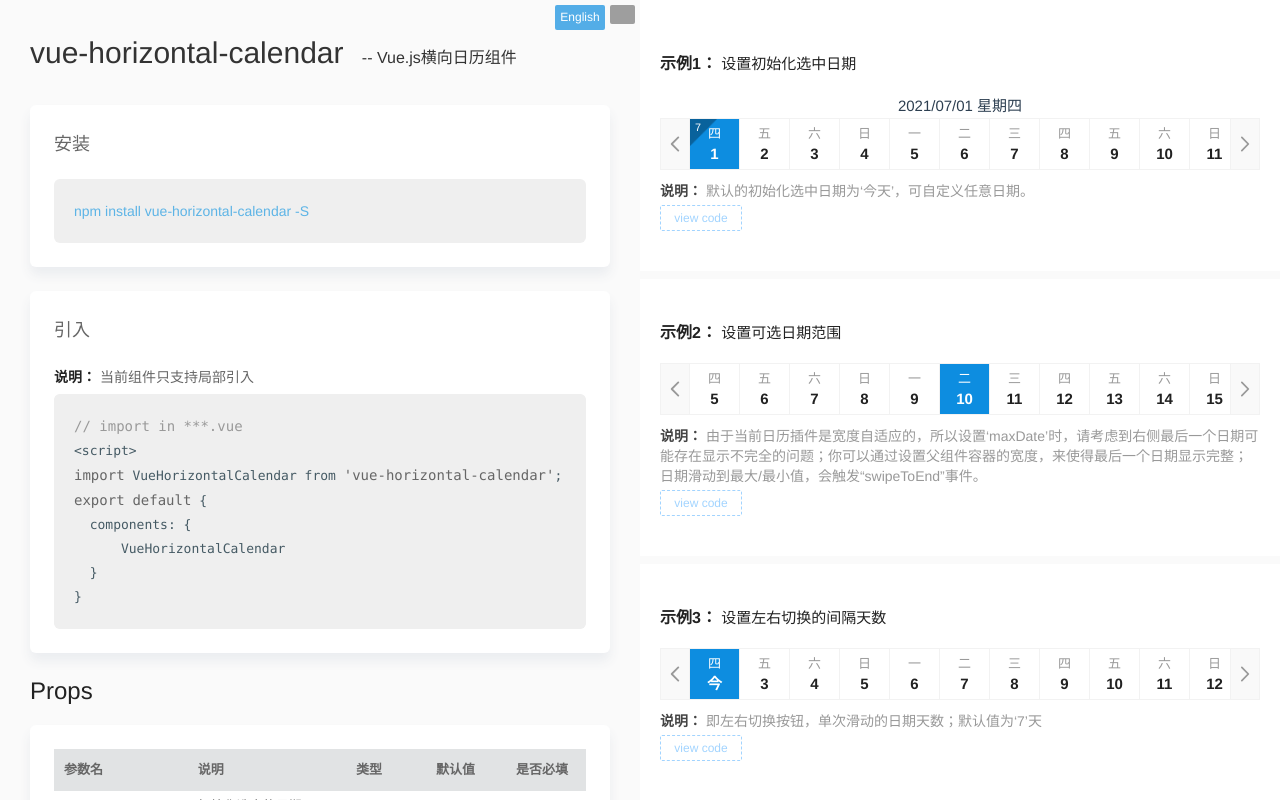
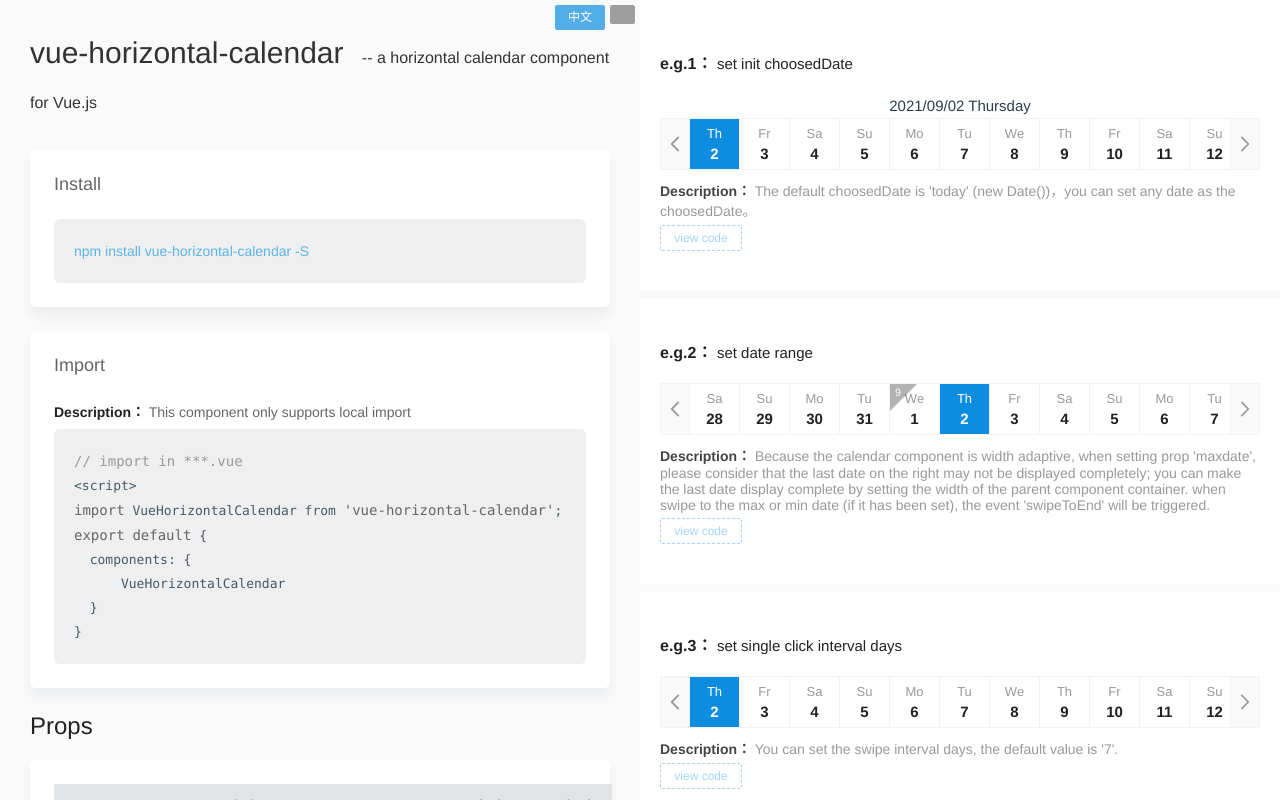
Before and after one commit to jacques33/vue-horizontal-calendar, a Vue app: page / in a window 1280 px wide. Built offline with nearby package versions, Linux system fonts and the light colour scheme; grey boxes are pictures that could not be loaded.

Commit message:
feat: set english as the default language for docs

```diff
--- a/src/App.vue
+++ b/src/App.vue
@@ -359,8 +359,8 @@
           style="text-align:center;line-height:24px;font-size:15px;"
         >{{this.choosedDay2.dateFormat}} {{currLang.week}}{{this.choosedDay2.day | weekName}}</p>
         <vue-horizontal-calendar
-          choosedDate="2021/07/01"
-          v-bind:highlightedDates="['7-28-2021']"
+          :choosedDate="todayStr"
+          :highlightedDates="[dateStr1]"
           :lang="lang=='English'?'zh':'en'"
           v-on:change="dateChange2"
         ></vue-horizontal-calendar>
@@ -378,10 +378,10 @@
         </h2>
         <vue-horizontal-calendar
           :lang="lang=='English'?'zh':'en'"
-          choosedDate="2019/12/10"
+          :choosedDate="todayStr"
           choosedDatePos="center"
-          minDate="2019/12/01"
-          maxDate="2019/12/30"
+          :minDate="dateStr2"
+          :maxDate="dateStr3"
           v-on:change="dateChange3"
           v-on:swipeToEnd="swipeToEnd"
         ></vue-horizontal-calendar>
@@ -515,12 +515,17 @@
   data() {
     return {
       // 语言
-      lang: "English",
+      lang: "中文", // 中文 English
       chinese: langBag.zh,
       english: langBag.en,
-      currLang: langBag.zh,
+      currLang: langBag.en, // default lang English
 
       codeList: codeSample,
+
+      todayStr: '2022/08/01',
+      dateStr1: '',
+      dateStr2: '',
+      dateStr3: '',
 
       choosedDay1: {
         dateFormat: ""
@@ -546,6 +551,16 @@
       }
     };
   },
+  created() {
+    this.todayStr = this.getDateStr()
+    const ts = new Date().getTime()
+    // 7天后
+    this.dateStr1 = this.getDateStr(new Date(ts + 3600*24*1000*7))
+    // 15天前
+    this.dateStr2 = this.getDateStr(new Date(ts - 3600*24*1000*15))
+    // 15天后
+    this.dateStr3 = this.getDateStr(new Date(ts + 3600*24*1000*15))
+  },
   methods: {
     dateChange1(day) {
       this.choosedDay1 = day;
@@ -565,9 +580,9 @@
 
     swipeToEnd(direction) {
       if(direction === "left"){
-        alert("已滑动到最小日期！")
+        alert(this.currLang.egTip1)
       }else if(direction === "right"){
-        alert("已滑动到最大日期！")
+        alert(this.currLang.egTip2)
       }
     },
     firstDayChange(day) {
@@ -594,6 +609,16 @@
         this.lang = "English";
         this.currLang = this.chinese;
       }
+    },
+    // 转换日期为字符串格式 "2022/08/01"
+    getDateStr(date) {
+      date = date || new Date()
+      return (date.getFullYear() + "/" + this.formatDateNumber(date.getMonth() + 1) + "/" + this.formatDateNumber(date.getDate()))
+    },
+    // 不足10补0
+    formatDateNumber(num) {
+      if(Number(num) < 10) return `0${num}`
+      return num
     }
   },
   computed: {
@@ -612,7 +637,6 @@
         monday.getDate()
       );
     },
-
     currLangDemo() {
       if (this.lang === "English") {
         return this.codeList[4];
--- a/src/assets/lang.js
+++ b/src/assets/lang.js
@@ -24,6 +24,8 @@
         eg4: "设置语言",
         eg5: "自定义颜色、样式",
         eg6: "用周历的方式展示",
+        egTip1: "已滑动到最小日期！",
+        egTip2: "已滑动到最大日期！",
 
         propDesc1: "初始化选中的日期；可接收格式如‘2019/12/01’或‘2019-12-01’或 Date对象实例",
         propDesc2: "点击左右箭头，切换的日期间隔天数；最大值不超过当前组件可显示的天数",
@@ -117,6 +119,8 @@
         eg4: "set language",
         eg5: "set custom colors,icons,and styles",
         eg6: "display by weekly calendar",
+        egTip1: "Has slid to the minimum date!",
+        egTip2: "Has slid to the maximum  date!",
 
         eg1_detail: "The default choosedDate is 'today' (new Date())，you can set any date as the choosedDate。",
         eg2_detail: "Because the calendar component is width adaptive, when setting prop 'maxdate', please consider that the last date on the right may not be displayed completely; you can make the last date display complete by setting the width of the parent component container. when swipe to the max or min date (if it has been set), the event 'swipeToEnd' will be triggered.",
```
